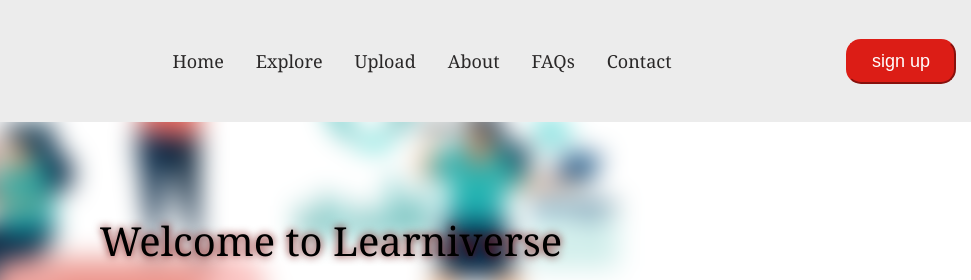
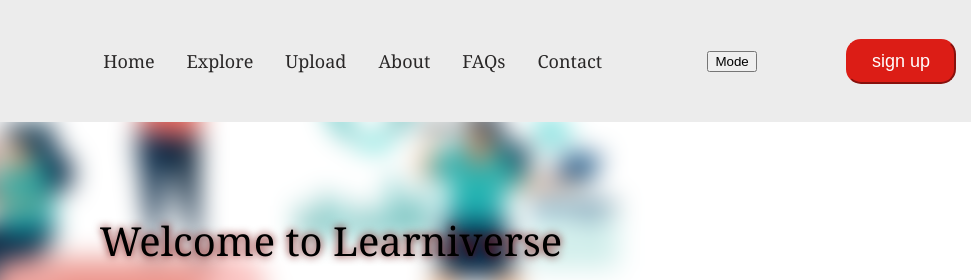
Before and after one commit to SnehaRahate1404/Learniverse, a plain HTML site: page index.html in a window 1280 px wide. Shown: the top 280 px of the page, 309-1280 px from the left. Drawn offline with Linux system fonts and the light colour scheme.

Commit message:
mode button

```diff
--- a/index.html
+++ b/index.html
@@ -35,7 +35,7 @@
         </ul>
       </nav>
     </div>
-
+    <button id="mode">Mode</button>
     <button class="btn signup">
       <a href="login.html" style="color: white;">sign up</a>
     </button>
```
